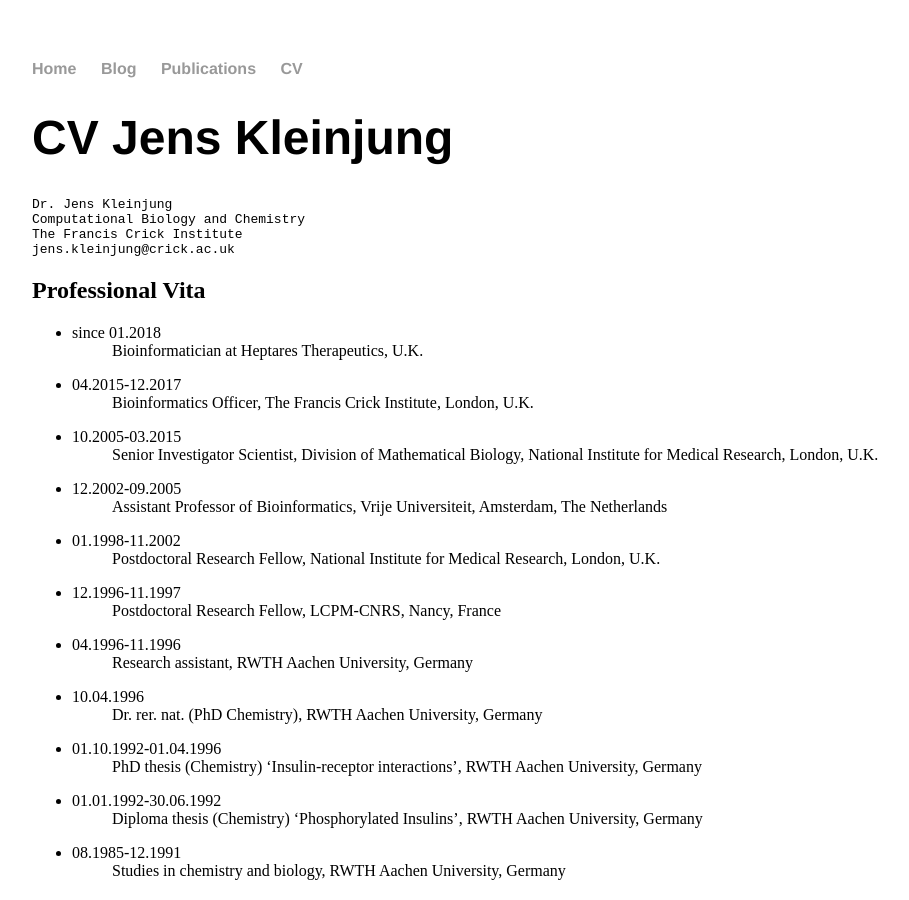
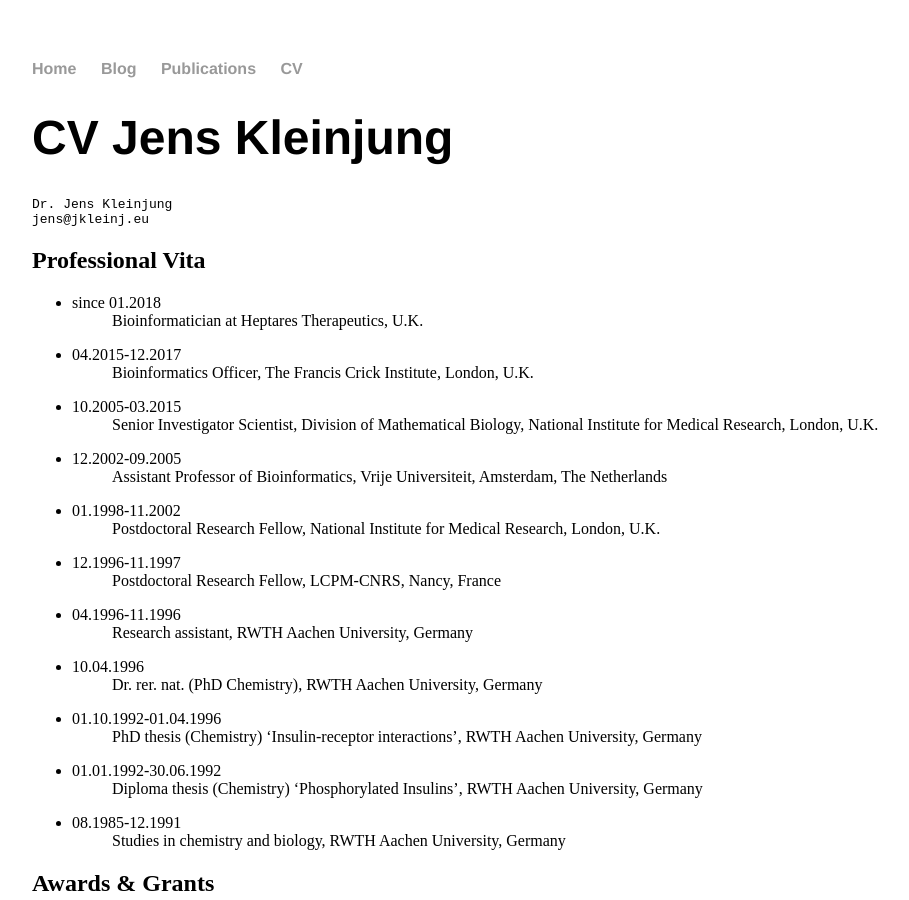
Before and after one commit to jkleinj/jkleinj.github.io, a Jekyll site: the page built from cv/cv.md, in a window 1280 px wide and 900 px high. Shown: the whole window, without its empty margins (160-1069 px from the left). Built offline with Jekyll 4.4.1, drawn with Linux system fonts in a browser that asks for light colours; our own code applies the rules of GitHub Pages for plain Markdown files.

Commit message:
Update cv.md

````diff
--- a/cv/cv.md
+++ b/cv/cv.md
@@ -1,9 +1,7 @@
 # CV Jens Kleinjung
 ```
 Dr. Jens Kleinjung
-Computational Biology and Chemistry
-The Francis Crick Institute
-jens.kleinjung@crick.ac.uk
+jens@jkleinj.eu
 ```
 
 ## Professional Vita
````
